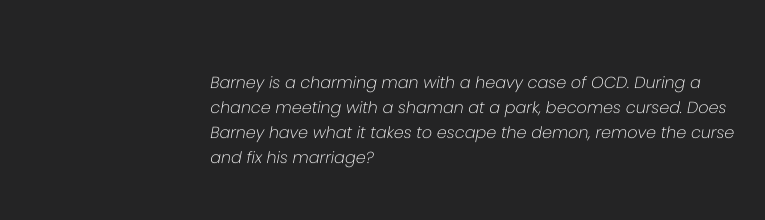
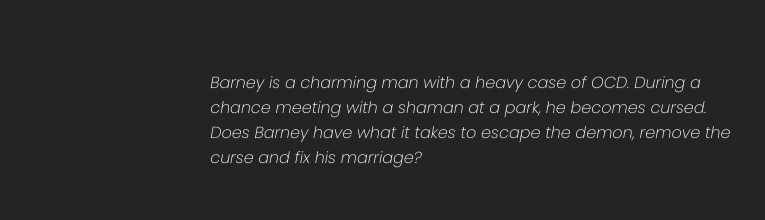
Before and after one commit to blackenedburger/Curse_Of_The_Shaman, a plain HTML site: page index.html in a window 1280 px wide. Shown: the part 457-677 px from the top of the page, without its empty margins (161-926 px from the left). Drawn offline with Linux system fonts and the light colour scheme.

Commit message:
Add files via upload

```diff
--- a/index.html
+++ b/index.html
@@ -16,7 +16,7 @@
             <div class="hidden1">
                 <h2>Curse of the Shaman</h2>
                 <div id="about">
-                    <p>Barney is a charming man with a heavy case of OCD. During a chance meeting with a shaman at a park, becomes cursed.
+                    <p>Barney is a charming man with a heavy case of OCD. During a chance meeting with a shaman at a park, he becomes cursed.
                     Does Barney have what it takes to escape the demon, remove the curse and fix his marriage?
                     </p>
                 </div>
```
